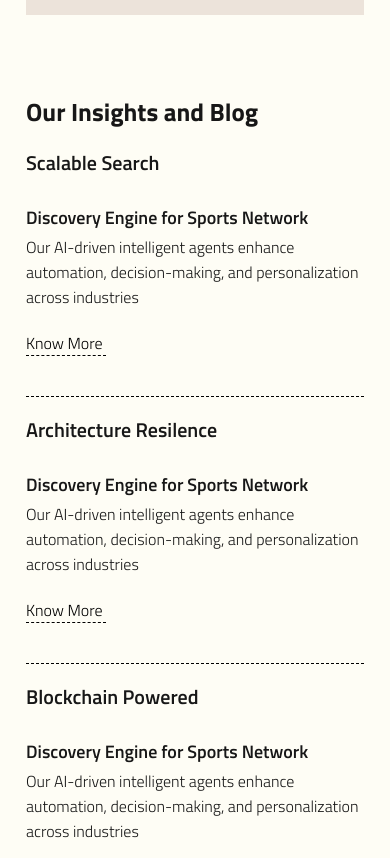
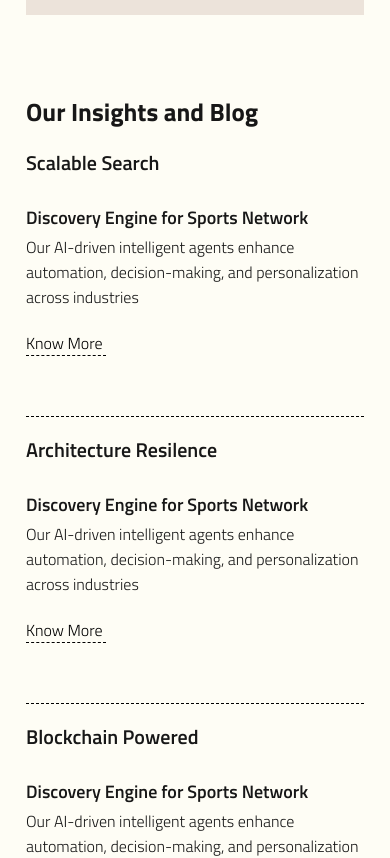
Before and after one commit to hariprasadvit/bnbwebsite, a Next.js app: page / in a window 390 px wide. Shown: the part 6040-6898 px from the top of the page. Built offline with nearby package versions, Linux system fonts and the light colour scheme.

Commit message:
[Fixed] Bug

```diff
--- a/src/styles/page.module.scss
+++ b/src/styles/page.module.scss
@@ -846,7 +846,7 @@ border-radius: 4px;
         }
 
         @media screen and (max-width: 768px) {
-          padding: 20px 0 0;
+          padding: 20px 0 20px;
           gap: 20px;
         }
 
```
